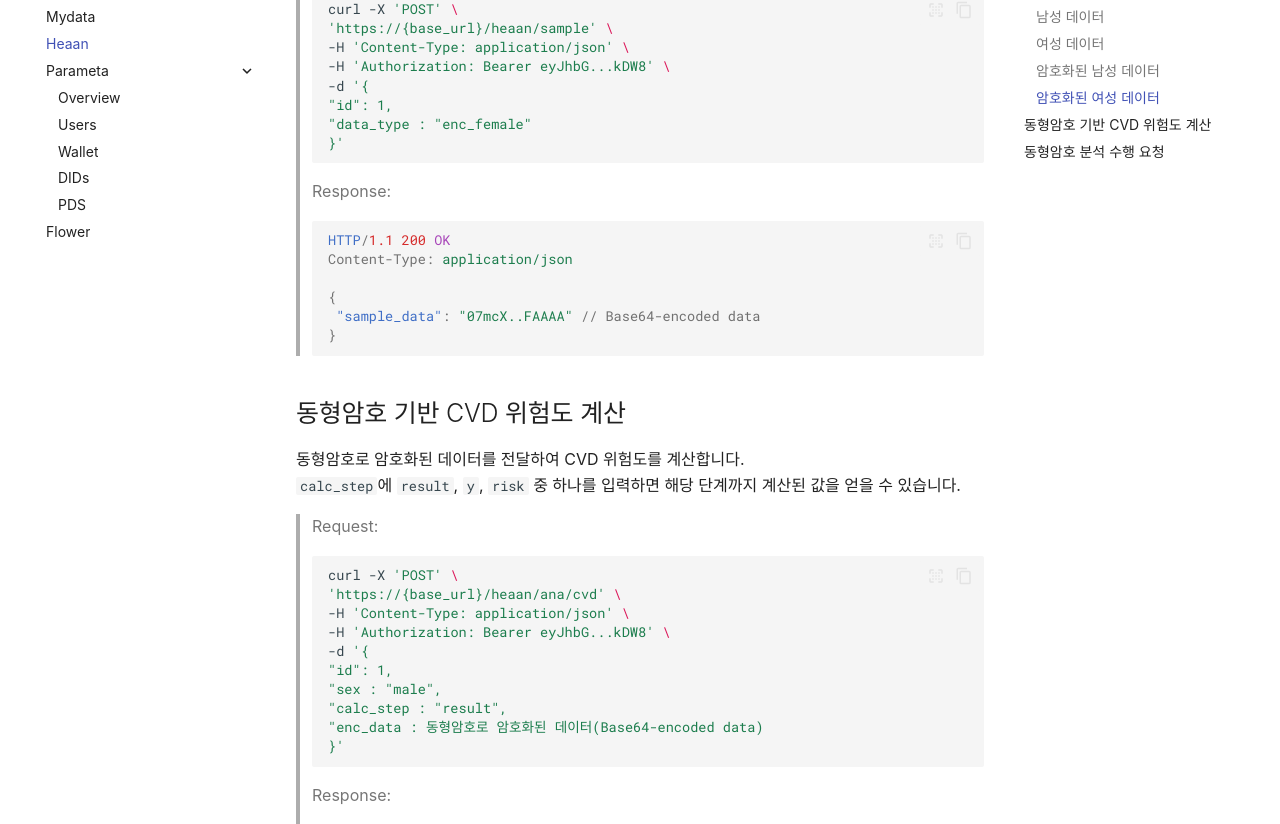
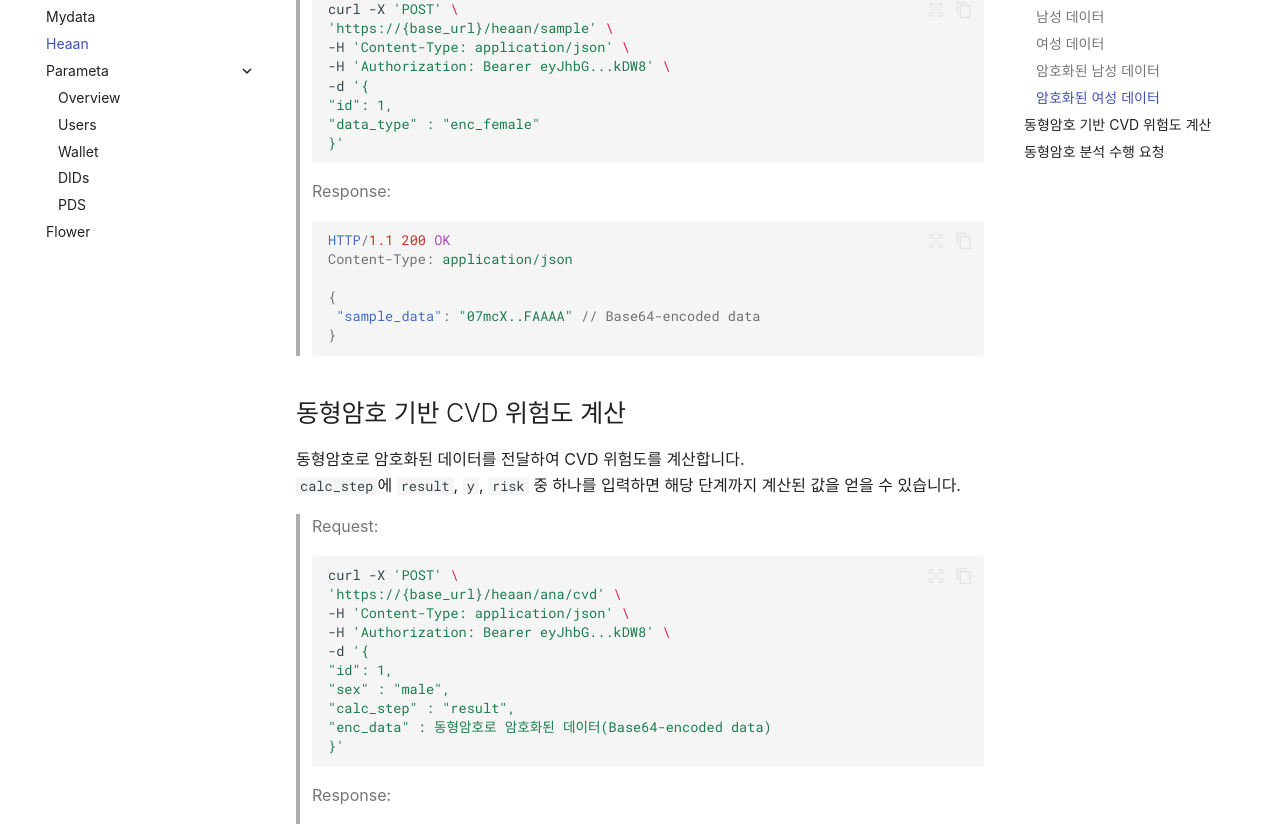
Before and after one commit to dongdongjae/healthcube-docs, an MkDocs documentation site: the page built from docs/heaan.md, in a window 1280 px wide and 1400 px high, scrolled down 2507 px. Shown: the part 145-969 px from the top of the window. Built offline with MkDocs 1.6.1 and Material for MkDocs 9.7.7, drawn with Linux system fonts in a browser that asks for light colours; some of the changed text lies outside the part shown.

````diff
--- a/docs/heaan.md
+++ b/docs/heaan.md
@@ -53,7 +53,7 @@
 > -H 'Authorization: Bearer eyJhbG...kDW8' \
 > -d '{
 > "id": 1,
-> "data_type : "male"
+> "data_type" : "male"
 > }'
 > ```
 
@@ -80,7 +80,7 @@
 > -H 'Authorization: Bearer eyJhbG...kDW8' \
 > -d '{
 > "id": 1,
-> "data_type : "female"
+> "data_type" : "female"
 > }'
 > ```
 
@@ -107,7 +107,7 @@
 > -H 'Authorization: Bearer eyJhbG...kDW8' \
 > -d '{
 > "id": 1,
-> "data_type : "enc_male"
+> "data_type" : "enc_male"
 > }'
 > ```
 
@@ -134,7 +134,7 @@
 > -H 'Authorization: Bearer eyJhbG...kDW8' \
 > -d '{
 > "id": 1,
-> "data_type : "enc_female"
+> "data_type" : "enc_female"
 > }'
 > ```
 
@@ -164,9 +164,9 @@
 > -H 'Authorization: Bearer eyJhbG...kDW8' \
 > -d '{
 > "id": 1,
-> "sex : "male",
-> "calc_step : "result",
-> "enc_data : 동형암호로 암호화된 데이터(Base64-encoded data)
+> "sex" : "male",
+> "calc_step" : "result",
+> "enc_data" : 동형암호로 암호화된 데이터(Base64-encoded data)
 > }'
 > ```
 
@@ -211,9 +211,9 @@
 > -H 'Authorization: Bearer eyJhbG...kDW8' \
 > -d '{
 > "id": 1,
-> "sex : "male",
+> "sex" : "male",
 > "label_id" : "test_server_male",
-> "calc_step : "result"
+> "calc_step" : "result"
 > }'
 > ```
 
````
